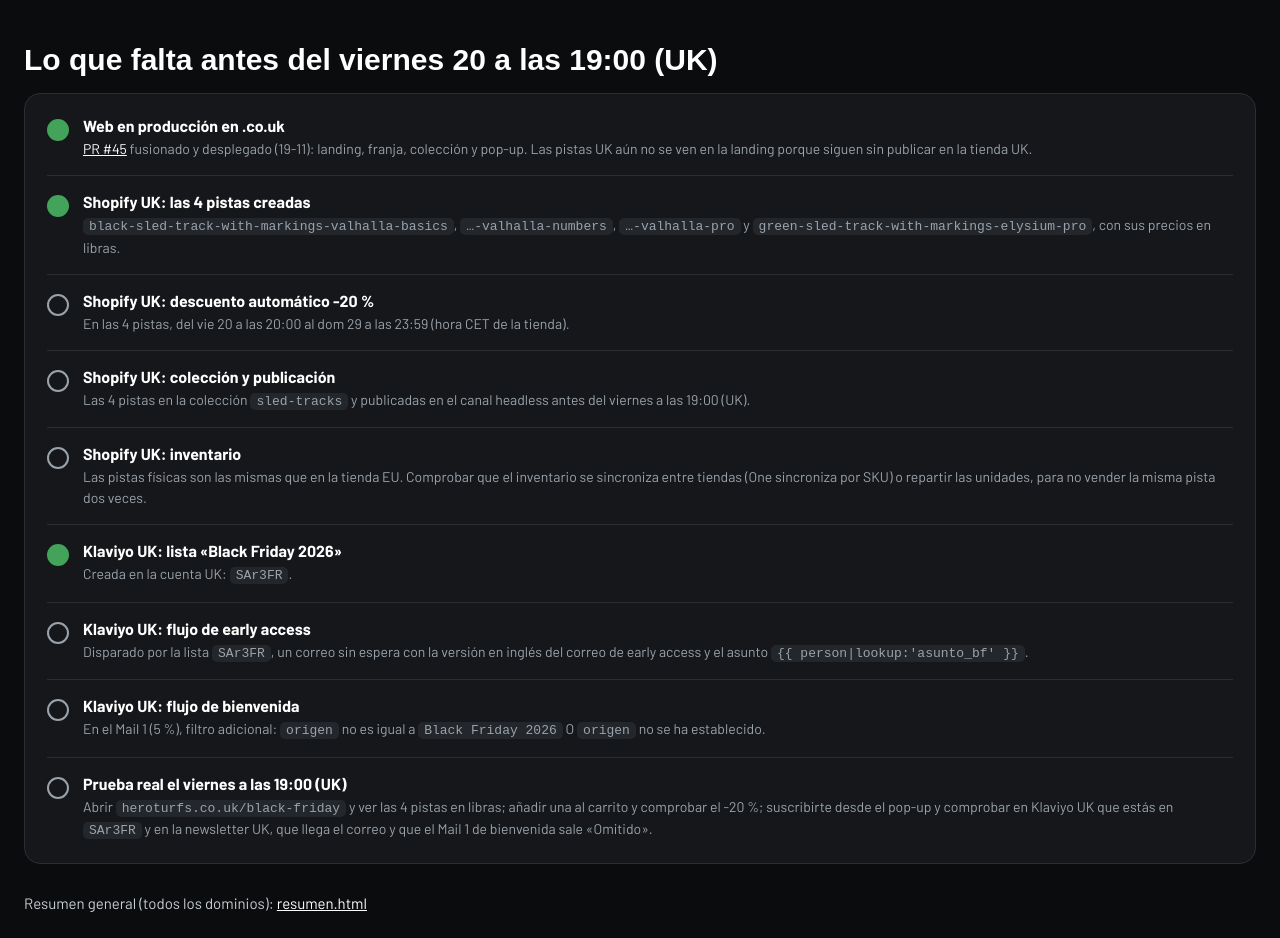
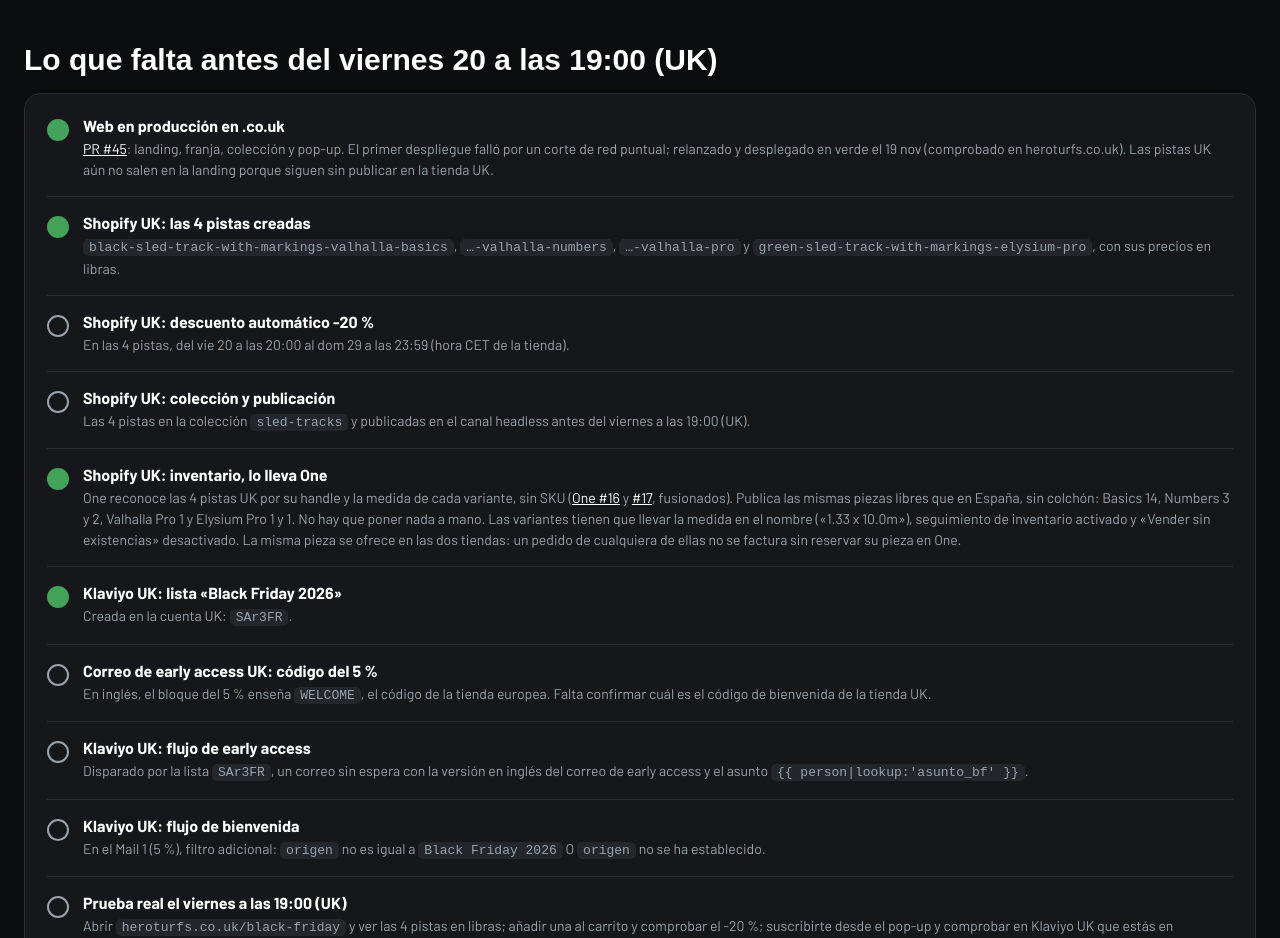
Before and after one commit to anarols/heroturfs-black-friday-2026, a plain HTML site: page resumen-uk.html in a window 1280 px wide. Shown: the part 940-1878 px from the top of the page. Drawn offline with Linux system fonts and the light colour scheme; a web font is replaced by a local one.

Commit message:
Resumen UK: restaurar cambios de la sesión del pop-up + .co.uk en producción

```diff
--- a/resumen-uk.html
+++ b/resumen-uk.html
@@ -97,12 +97,13 @@
 
   <h2>Lo que falta antes del viernes 20 a las 19:00 (UK)</h2>
   <div class="list">
-    <div class="row done"><span class="dot"></span><div><b>Web en producción en .co.uk</b><span><a href="https://github.com/ROLSCARPETS/heroturfs-web-2026/pull/45" target="_blank">PR #45</a> fusionado y desplegado (19-11): landing, franja, colección y pop-up. Las pistas UK aún no se ven en la landing porque siguen sin publicar en la tienda UK.</span></div></div>
+    <div class="row done"><span class="dot"></span><div><b>Web en producción en .co.uk</b><span><a href="https://github.com/ROLSCARPETS/heroturfs-web-2026/pull/45" target="_blank">PR #45</a>: landing, franja, colección y pop-up. El primer despliegue falló por un corte de red puntual; relanzado y desplegado en verde el 19 nov (comprobado en heroturfs.co.uk). Las pistas UK aún no salen en la landing porque siguen sin publicar en la tienda UK.</span></div></div>
     <div class="row done"><span class="dot"></span><div><b>Shopify UK: las 4 pistas creadas</b><span><code>black-sled-track-with-markings-valhalla-basics</code>, <code>…-valhalla-numbers</code>, <code>…-valhalla-pro</code> y <code>green-sled-track-with-markings-elysium-pro</code>, con sus precios en libras.</span></div></div>
     <div class="row"><span class="dot"></span><div><b>Shopify UK: descuento automático -20 %</b><span>En las 4 pistas, del vie 20 a las 20:00 al dom 29 a las 23:59 (hora CET de la tienda).</span></div></div>
     <div class="row"><span class="dot"></span><div><b>Shopify UK: colección y publicación</b><span>Las 4 pistas en la colección <code>sled-tracks</code> y publicadas en el canal headless antes del viernes a las 19:00 (UK).</span></div></div>
-    <div class="row"><span class="dot"></span><div><b>Shopify UK: inventario</b><span>Las pistas físicas son las mismas que en la tienda EU. Comprobar que el inventario se sincroniza entre tiendas (One sincroniza por SKU) o repartir las unidades, para no vender la misma pista dos veces.</span></div></div>
+    <div class="row done"><span class="dot"></span><div><b>Shopify UK: inventario, lo lleva One</b><span>One reconoce las 4 pistas UK por su handle y la medida de cada variante, sin SKU (<a href="https://github.com/ROLSCARPETS/heroturfs-one/pull/16" target="_blank">One #16</a> y <a href="https://github.com/ROLSCARPETS/heroturfs-one/pull/17" target="_blank">#17</a>, fusionados). Publica las mismas piezas libres que en España, sin colchón: Basics 14, Numbers 3 y 2, Valhalla Pro 1 y Elysium Pro 1 y 1. No hay que poner nada a mano. Las variantes tienen que llevar la medida en el nombre («1.33 x 10.0m»), seguimiento de inventario activado y «Vender sin existencias» desactivado. La misma pieza se ofrece en las dos tiendas: un pedido de cualquiera de ellas no se factura sin reservar su pieza en One.</span></div></div>
     <div class="row done"><span class="dot"></span><div><b>Klaviyo UK: lista «Black Friday 2026»</b><span>Creada en la cuenta UK: <code>SAr3FR</code>.</span></div></div>
+    <div class="row"><span class="dot"></span><div><b>Correo de early access UK: código del 5 %</b><span>En inglés, el bloque del 5 % enseña <code>WELCOME</code>, el código de la tienda europea. Falta confirmar cuál es el código de bienvenida de la tienda UK.</span></div></div>
     <div class="row"><span class="dot"></span><div><b>Klaviyo UK: flujo de early access</b><span>Disparado por la lista <code>SAr3FR</code>, un correo sin espera con la versión en inglés del correo de early access y el asunto <code>{{ person|lookup:'asunto_bf' }}</code>.</span></div></div>
     <div class="row"><span class="dot"></span><div><b>Klaviyo UK: flujo de bienvenida</b><span>En el Mail 1 (5 %), filtro adicional: <code>origen</code> no es igual a <code>Black Friday 2026</code> O <code>origen</code> no se ha establecido.</span></div></div>
     <div class="row"><span class="dot"></span><div><b>Prueba real el viernes a las 19:00 (UK)</b><span>Abrir <code>heroturfs.co.uk/black-friday</code> y ver las 4 pistas en libras; añadir una al carrito y comprobar el -20 %; suscribirte desde el pop-up y comprobar en Klaviyo UK que estás en <code>SAr3FR</code> y en la newsletter UK, que llega el correo y que el Mail 1 de bienvenida sale «Omitido».</span></div></div>
```
